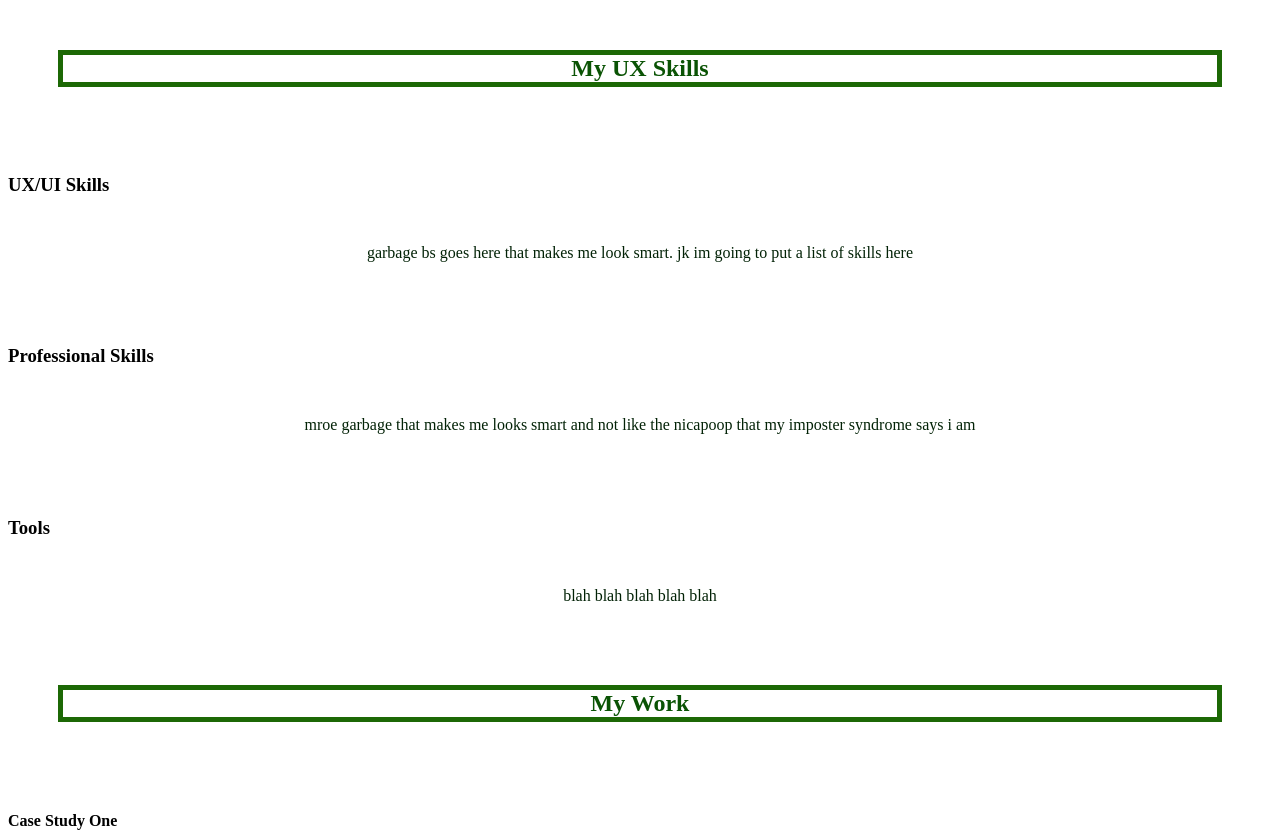
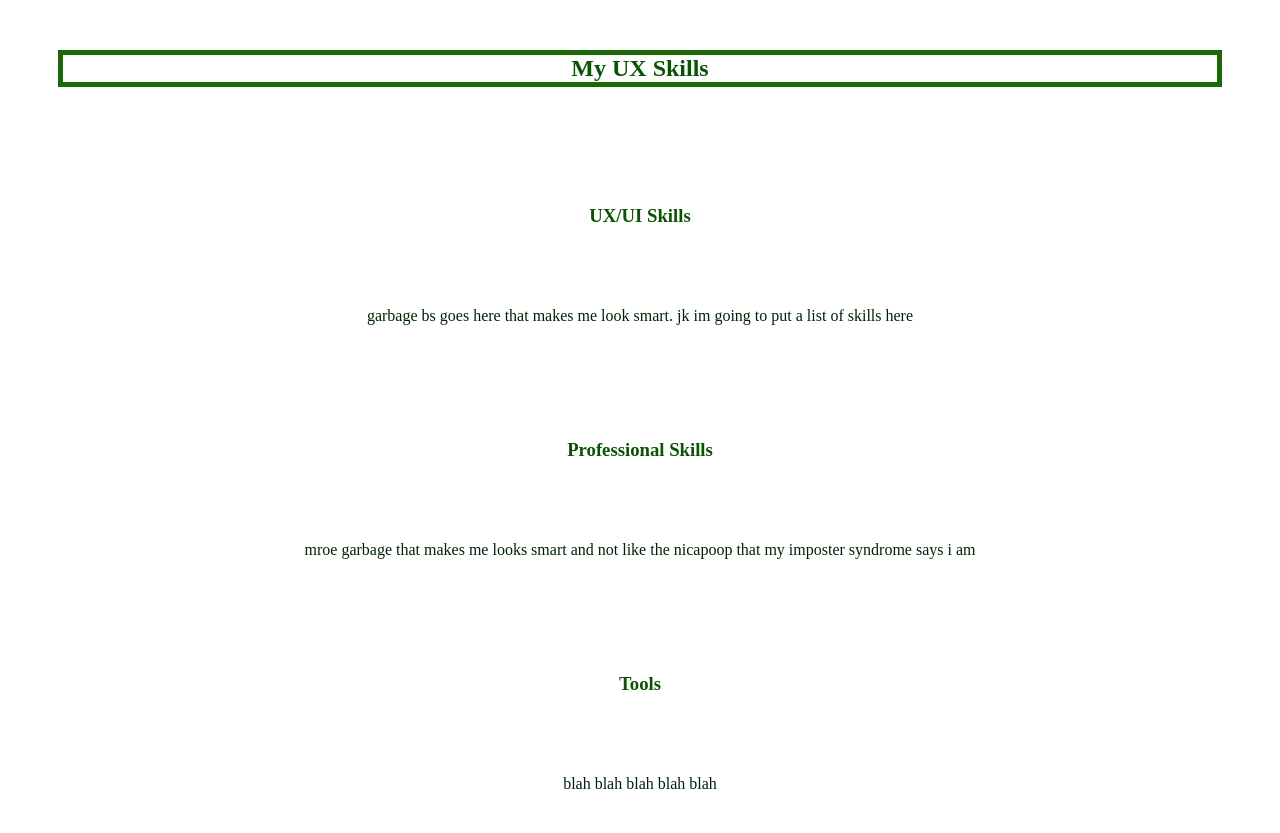
Before and after one commit to emmabiba/UX_UI_HW_18-2, a plain HTML site: page index.html in a window 1280 px wide. Shown: the top 833 px of the page. Drawn offline with Linux system fonts and the light colour scheme.

Commit message:
Update styles.css

```diff
--- a/styles.css
+++ b/styles.css
@@ -19,6 +19,12 @@ body {
     border: 5px solid rgb(28, 104, 5);
     margin: 50px;
   }
+
+  h3 {
+    text-align: center;
+    color: rgb(10, 83, 4);
+    margin: 50px;
+  }
   p {
     text-align: center;
     color: rgb(2, 34, 6);
```
